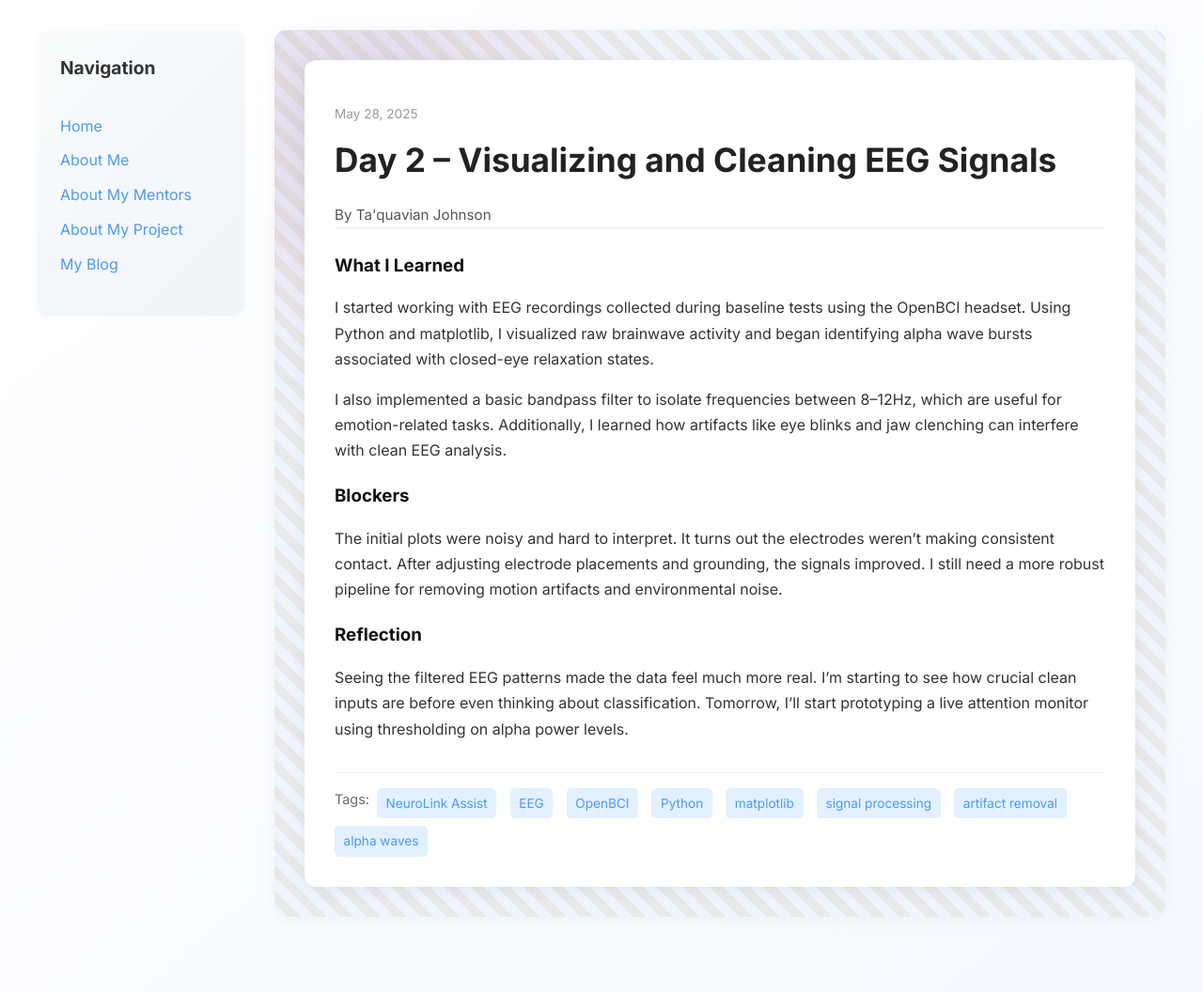
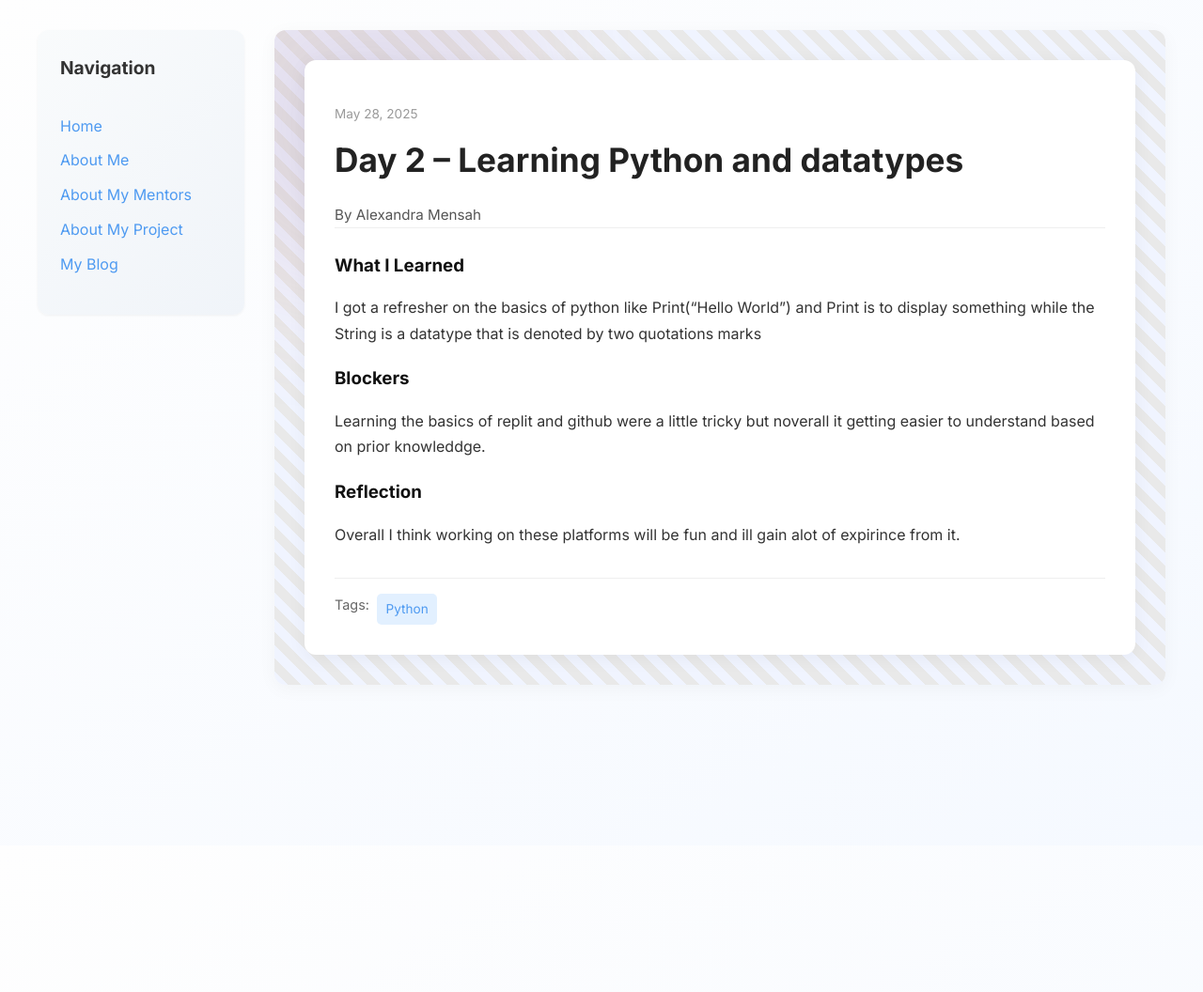
Before and after one commit to alexandratory/alexandratory.github.io, a Jekyll site: the page built from _posts/2025-05-28-day-2.md, in a window 1280 px wide. Shown: the whole page at 94% size. Built offline with Jekyll 4.4.1, drawn with Linux system fonts in a browser that asks for light colours; after the commit the page ends 900 px from its top, so only the background shows below that.

Commit message:
Update 2025-05-28-day-2.md

```diff
--- a/_posts/2025-05-28-day-2.md
+++ b/_posts/2025-05-28-day-2.md
@@ -1,19 +1,19 @@
 ---
 layout: post
-title: "Day 2 – Visualizing and Cleaning EEG Signals"
+title: "Day 2 – Learning Python and datatypes"
 date: 2025-05-28
-author: Ta'quavian Johnson
+author: Alexandra Mensah
 permalink: /day2.html
-tags: ["NeuroLink Assist", "EEG", "OpenBCI", "Python", "matplotlib", "signal processing", "artifact removal", "alpha waves"]
+tags: [ "Python"]
 
 what_i_learned: |
-  I started working with EEG recordings collected during baseline tests using the OpenBCI headset. Using Python and matplotlib, I visualized raw brainwave activity and began identifying alpha wave bursts associated with closed-eye relaxation states.
+  I got a refresher on the basics of python like Print(“Hello World”) and Print is to display something while the String is a datatype that is denoted by two quotations marks
 
-  I also implemented a basic bandpass filter to isolate frequencies between 8–12Hz, which are useful for emotion-related tasks. Additionally, I learned how artifacts like eye blinks and jaw clenching can interfere with clean EEG analysis.
+
 
 blockers: |
-  The initial plots were noisy and hard to interpret. It turns out the electrodes weren’t making consistent contact. After adjusting electrode placements and grounding, the signals improved. I still need a more robust pipeline for removing motion artifacts and environmental noise.
+ Learning the basics of replit and github were a little tricky but noverall it getting easier to understand based on prior knowleddge.
 
 reflection: |
-  Seeing the filtered EEG patterns made the data feel much more real. I’m starting to see how crucial clean inputs are before even thinking about classification. Tomorrow, I’ll start prototyping a live attention monitor using thresholding on alpha power levels.
+ Overall I think working on these platforms will be fun and ill gain alot of expirince from it.
 ---
```
